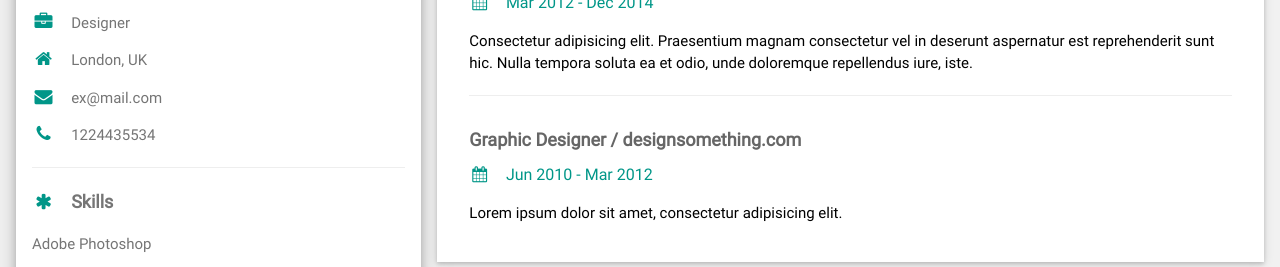
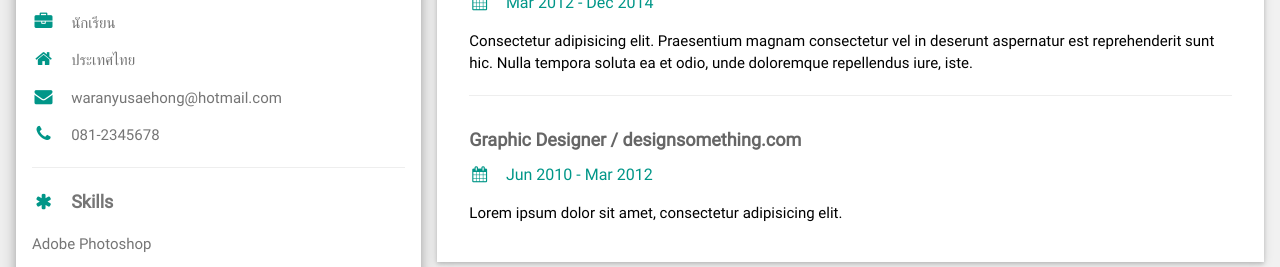
Before and after one commit to waranyu/project01, a plain HTML site: page index.html in a window 1280 px wide. Shown: the part 342-609 px from the top of the page. Drawn offline with Linux system fonts and the light colour scheme.

Commit message:
Update index.html

```diff
--- a/index.html
+++ b/index.html
@@ -28,10 +28,10 @@ html,body,h1,h2,h3,h4,h5,h6 {font-family: "Roboto", sans-serif}
           </div>
         </div>
         <div class="w3-container">
-          <p><i class="fa fa-briefcase fa-fw w3-margin-right w3-large w3-text-teal"></i>Designer</p>
-          <p><i class="fa fa-home fa-fw w3-margin-right w3-large w3-text-teal"></i>London, UK</p>
-          <p><i class="fa fa-envelope fa-fw w3-margin-right w3-large w3-text-teal"></i>ex@mail.com</p>
-          <p><i class="fa fa-phone fa-fw w3-margin-right w3-large w3-text-teal"></i>1224435534</p>
+          <p><i class="fa fa-briefcase fa-fw w3-margin-right w3-large w3-text-teal"></i>นักเรียน</p>
+          <p><i class="fa fa-home fa-fw w3-margin-right w3-large w3-text-teal"></i>ประเทศไทย</p>
+          <p><i class="fa fa-envelope fa-fw w3-margin-right w3-large w3-text-teal"></i>waranyusaehong@hotmail.com</p>
+          <p><i class="fa fa-phone fa-fw w3-margin-right w3-large w3-text-teal"></i>081-2345678</p>
           <hr>
 
           <p class="w3-large"><b><i class="fa fa-asterisk fa-fw w3-margin-right w3-text-teal"></i>Skills</b></p>
```
